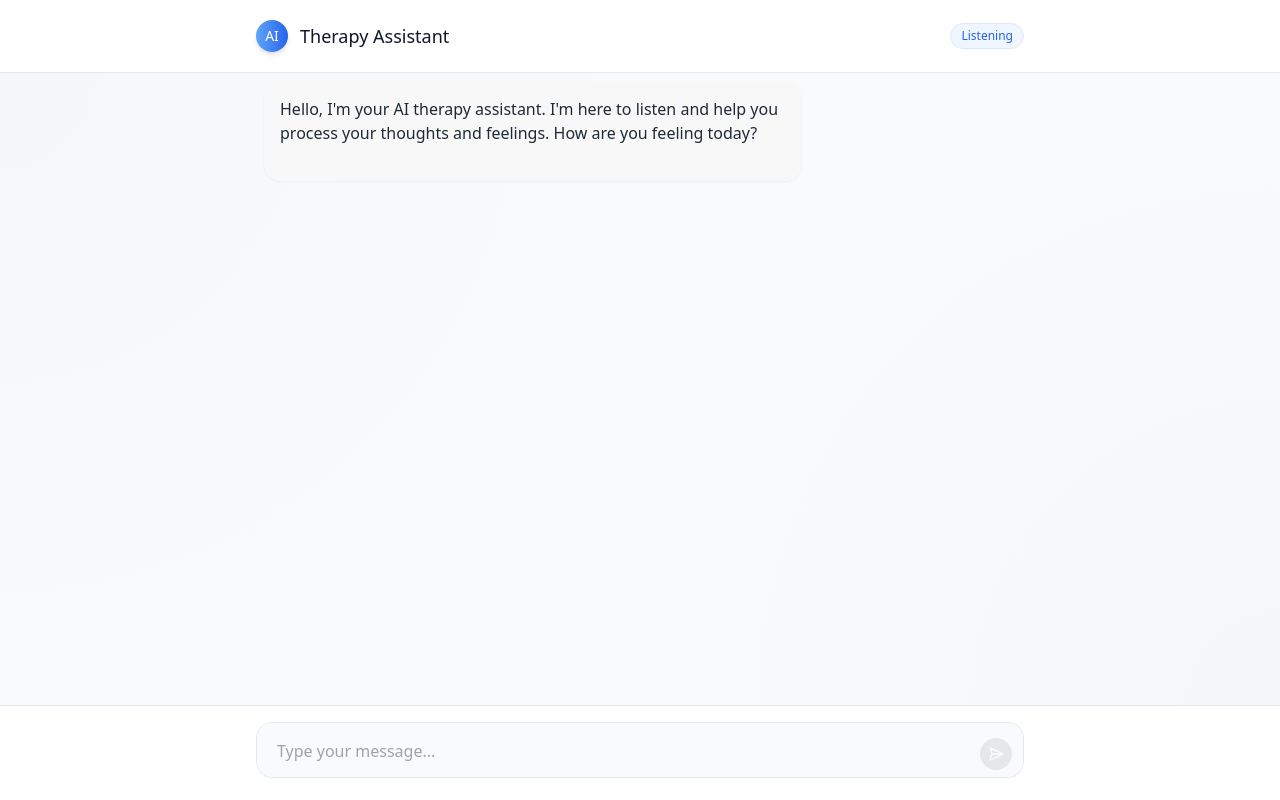
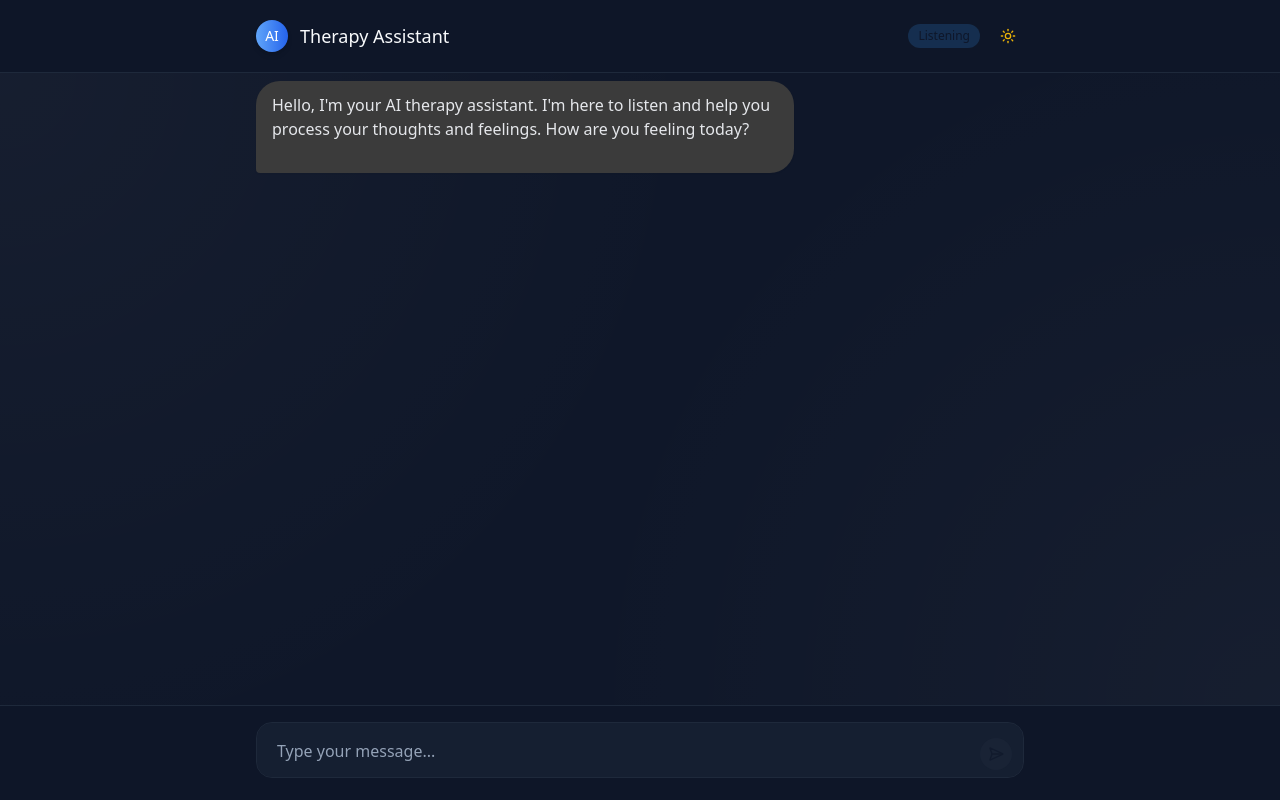
Before and after one commit to DennisMainhardt/bestii, a React (Vite) app: page / in a window 1280 px wide. Built offline with nearby package versions, Linux system fonts and the light colour scheme.

Commit message:
Implement dark mode and chat bubbles
- Implemented dark mode as the default theme.
- Added functionality to switch between dark and light modes.
- Updated chat message styling to resemble chat bubbles.

```diff
--- a/src/components/ChatInput.tsx
+++ b/src/components/ChatInput.tsx
@@ -38,7 +38,7 @@ const ChatInput = ({ onSendMessage, isAiResponding }: ChatInputProps) => {
   }, [message]);
 
   return (
-    <div className="w-full bg-white/90 backdrop-blur-sm border-t p-4 sticky bottom-0 z-10">
+    <div className="w-full bg-background/90 backdrop-blur-sm border-t p-4 sticky bottom-0 z-10">
       <div className="max-w-3xl mx-auto flex items-end gap-2">
         <div className="flex-1 relative">
           <textarea
@@ -48,16 +48,16 @@ const ChatInput = ({ onSendMessage, isAiResponding }: ChatInputProps) => {
             onKeyDown={handleKeyDown}
             placeholder="Type your message..."
             disabled={isAiResponding}
-            className="w-full resize-none bg-gray-50 border border-gray-200 rounded-2xl py-4 px-5 pr-12 focus:outline-none focus:border-blue-300 focus:ring-1 focus:ring-blue-300 transition-all text-gray-800 placeholder:text-gray-400 min-h-[56px] max-h-[120px] overflow-y-auto"
+            className="w-full resize-none bg-secondary/50 border border-border rounded-2xl py-4 px-5 pr-12 focus:outline-none focus:border-blue-500 focus:ring-1 focus:ring-blue-500 transition-all text-foreground placeholder:text-muted-foreground min-h-[56px] max-h-[120px] overflow-y-auto"
             rows={1}
           />
           <Button
             onClick={handleSendMessage}
             disabled={!message.trim() || isAiResponding}
-            className="absolute right-3 bottom-[14px] w-8 h-8 p-0 rounded-full bg-blue-500 hover:bg-blue-600 disabled:bg-gray-300 transition-all duration-200"
+            className="absolute right-3 bottom-[14px] w-8 h-8 p-0 rounded-full bg-primary hover:bg-primary/90 disabled:bg-muted transition-all duration-200"
             aria-label="Send message"
           >
-            <SendHorizontal size={18} className="text-white" />
+            <SendHorizontal size={18} className="text-primary-foreground" />
           </Button>
         </div>
       </div>
--- a/src/components/ChatMessage.tsx
+++ b/src/components/ChatMessage.tsx
@@ -34,10 +34,8 @@ const ChatMessage = ({ message, isLatest }: ChatMessageProps) => {
     >
       <div
         className={cn(
-          "chat-message max-w-[80%] sm:max-w-[70%] p-4 rounded-2xl shadow-sm",
-          isUser
-            ? "chat-message-user bg-chat-user text-blue-900 mr-2"
-            : "chat-message-ai bg-chat-ai text-gray-800 ml-2"
+          "chat-bubble max-w-[80%] sm:max-w-[70%] shadow-sm",
+          isUser ? "user" : "ai"
         )}
       >
         <p className="text-sm sm:text-base leading-relaxed whitespace-pre-wrap break-words">
@@ -45,7 +43,7 @@ const ChatMessage = ({ message, isLatest }: ChatMessageProps) => {
         </p>
         <div className={cn(
           "text-xs mt-1 opacity-0 transition-opacity group-hover:opacity-60",
-          isUser ? "text-right text-blue-700" : "text-left text-gray-500"
+          isUser ? "text-right text-blue-100" : "text-left text-gray-400"
         )}>
           {new Date(message.timestamp).toLocaleTimeString([], { hour: '2-digit', minute: '2-digit' })}
         </div>
--- a/src/components/Header.tsx
+++ b/src/components/Header.tsx
@@ -1,5 +1,6 @@
 
 import { cn } from "@/lib/utils";
+import ThemeToggle from "./ThemeToggle";
 
 interface HeaderProps {
   className?: string;
@@ -7,7 +8,7 @@ interface HeaderProps {
 
 const Header = ({ className }: HeaderProps) => {
   return (
-    <header className={cn("w-full py-5 px-6 backdrop-blur-sm bg-white/90 border-b sticky top-0 z-10", className)}>
+    <header className={cn("w-full py-5 px-6 backdrop-blur-sm bg-background/90 border-b sticky top-0 z-10", className)}>
       <div className="max-w-3xl mx-auto flex items-center justify-between">
         <div className="flex items-center">
           <div className="w-8 h-8 rounded-full bg-gradient-to-r from-blue-400 to-blue-600 flex items-center justify-center shadow-md">
@@ -15,8 +16,11 @@ const Header = ({ className }: HeaderProps) => {
           </div>
           <h1 className="ml-3 text-lg font-medium">Therapy Assistant</h1>
         </div>
-        <div className="text-xs px-2.5 py-1 rounded-full bg-blue-50 text-blue-600 border border-blue-100">
-          Listening
+        <div className="flex items-center gap-3">
+          <div className="text-xs px-2.5 py-1 rounded-full bg-primary/20 text-primary-foreground">
+            Listening
+          </div>
+          <ThemeToggle />
         </div>
       </div>
     </header>
--- /dev/null
+++ b/src/components/ThemeToggle.tsx
@@ -0,0 +1,45 @@
+
+import { Moon, Sun } from "lucide-react";
+import { useEffect, useState } from "react";
+import { Button } from "@/components/ui/button";
+import { Toggle } from "@/components/ui/toggle";
+
+export function ThemeToggle() {
+  const [theme, setTheme] = useState<"dark" | "light">("dark");
+
+  useEffect(() => {
+    // Set dark mode as default
+    document.documentElement.classList.add("dark");
+  }, []);
+
+  const toggleTheme = () => {
+    const newTheme = theme === "dark" ? "light" : "dark";
+    setTheme(newTheme);
+
+    if (newTheme === "dark") {
+      document.documentElement.classList.add("dark");
+      document.documentElement.classList.remove("light");
+    } else {
+      document.documentElement.classList.remove("dark");
+      document.documentElement.classList.add("light");
+    }
+  };
+
+  return (
+    <Button
+      variant="outline"
+      size="icon"
+      onClick={toggleTheme}
+      className="rounded-full w-8 h-8 border-none bg-transparent hover:bg-gray-100 dark:hover:bg-gray-800"
+    >
+      {theme === "dark" ? (
+        <Sun size={16} className="text-yellow-500" />
+      ) : (
+        <Moon size={16} className="text-blue-500" />
+      )}
+      <span className="sr-only">Toggle theme</span>
+    </Button>
+  );
+}
+
+export default ThemeToggle;
--- a/src/index.css
+++ b/src/index.css
@@ -37,13 +37,13 @@
   }
 
   .dark {
-    --background: 222.2 84% 4.9%;
+    --background: 222 47% 11%;
     --foreground: 210 40% 98%;
 
-    --card: 222.2 84% 4.9%;
+    --card: 222 47% 11%;
     --card-foreground: 210 40% 98%;
 
-    --popover: 222.2 84% 4.9%;
+    --popover: 222 47% 11%;
     --popover-foreground: 210 40% 98%;
 
     --primary: 210 80% 56%;
@@ -79,39 +79,38 @@
 
   .chat-container {
     background-image:
-      radial-gradient(circle at 0% 0%, rgba(0, 0, 0, 0.01) 0%, transparent 50%),
-      radial-gradient(circle at 100% 100%, rgba(0, 0, 0, 0.01) 0%, transparent 50%);
+      radial-gradient(circle at 0% 0%, rgba(255, 255, 255, 0.03) 0%, transparent 50%),
+      radial-gradient(circle at 100% 100%, rgba(255, 255, 255, 0.03) 0%, transparent 50%);
   }
 
-  .chat-message {
+  .chat-bubble {
     position: relative;
+    border-radius: 1.5rem;
+    padding: 0.75rem 1rem;
+    max-width: 80%;
+    width: auto;
+    box-shadow: 0 1px 2px rgba(0, 0, 0, 0.1);
     overflow: hidden;
-    transition: all 0.2s ease-out;
   }
 
-  .chat-message:hover {
-    transform: translateY(-1px);
-    transition: all 0.2s ease-out;
+  .chat-bubble.user {
+    @apply bg-chat-user text-white dark:bg-chat-user;
+    border-bottom-right-radius: 0.25rem;
+    margin-left: auto;
   }
 
-  .chat-message-user::before {
-    content: '';
-    position: absolute;
-    bottom: 0;
-    right: -10px;
-    width: 20px;
-    height: 20px;
-    background: radial-gradient(circle at top right, transparent 50%, #E8F5FE 51%);
+  .chat-bubble.ai {
+    @apply bg-chat-ai text-gray-800 dark:text-gray-200;
+    border-bottom-left-radius: 0.25rem;
+    margin-right: auto;
   }
 
-  .chat-message-ai::before {
-    content: '';
-    position: absolute;
-    bottom: 0;
-    left: -10px;
-    width: 20px;
-    height: 20px;
-    background: radial-gradient(circle at top left, transparent 50%, #F8F8F8 51%);
+  .light .chat-bubble.user {
+    @apply bg-chat-userLight text-blue-900;
+  }
+
+  .light .chat-bubble.ai {
+    @apply bg-chat-aiLight text-gray-800;
   }
 
   .typing-indicator {
--- a/src/pages/Index.tsx
+++ b/src/pages/Index.tsx
@@ -75,7 +75,7 @@ const Index = () => {
 
             {isAiResponding && (
               <div className="flex justify-start mb-4 animate-fade-in opacity-0">
-                <div className="chat-message-ai bg-chat-ai p-4 rounded-2xl shadow-sm ml-2">
+                <div className="chat-bubble ai">
                   <div className="typing-indicator">
                     <span className="typing-dot"></span>
                     <span className="typing-dot"></span>
--- a/tailwind.config.ts
+++ b/tailwind.config.ts
@@ -64,8 +64,10 @@ export default {
 					ring: 'hsl(var(--sidebar-ring))'
 				},
 				chat: {
-					user: '#E8F5FE',
-					ai: '#F8F8F8',
+					user: '#1E3A8A', // Dark blue for user in dark mode
+					userLight: '#E8F5FE', // Light blue for user in light mode
+					ai: '#3B3B3B', // Dark gray for AI in dark mode
+					aiLight: '#F8F8F8', // Light gray for AI in light mode
 				}
 			},
 			borderRadius: {
```
